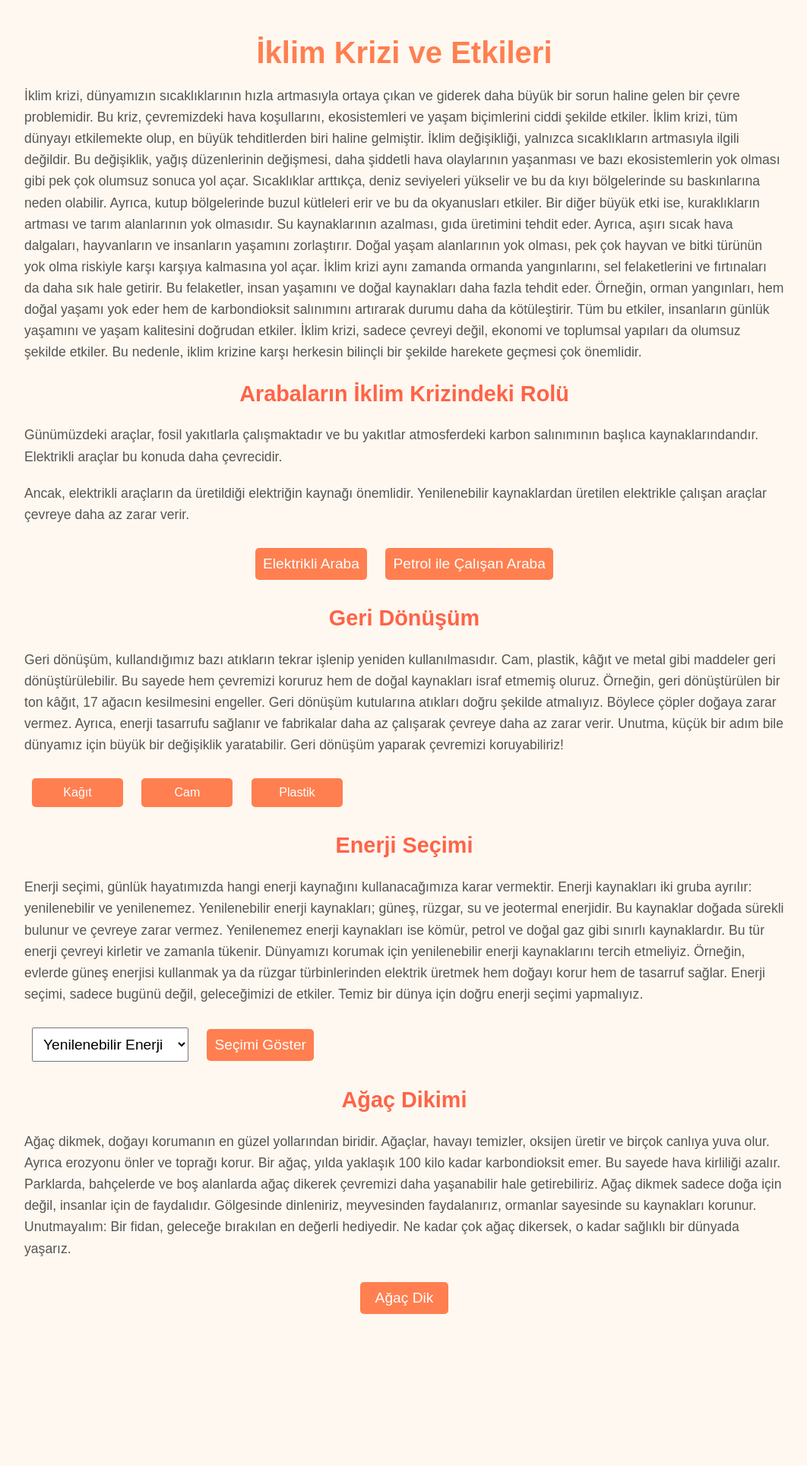
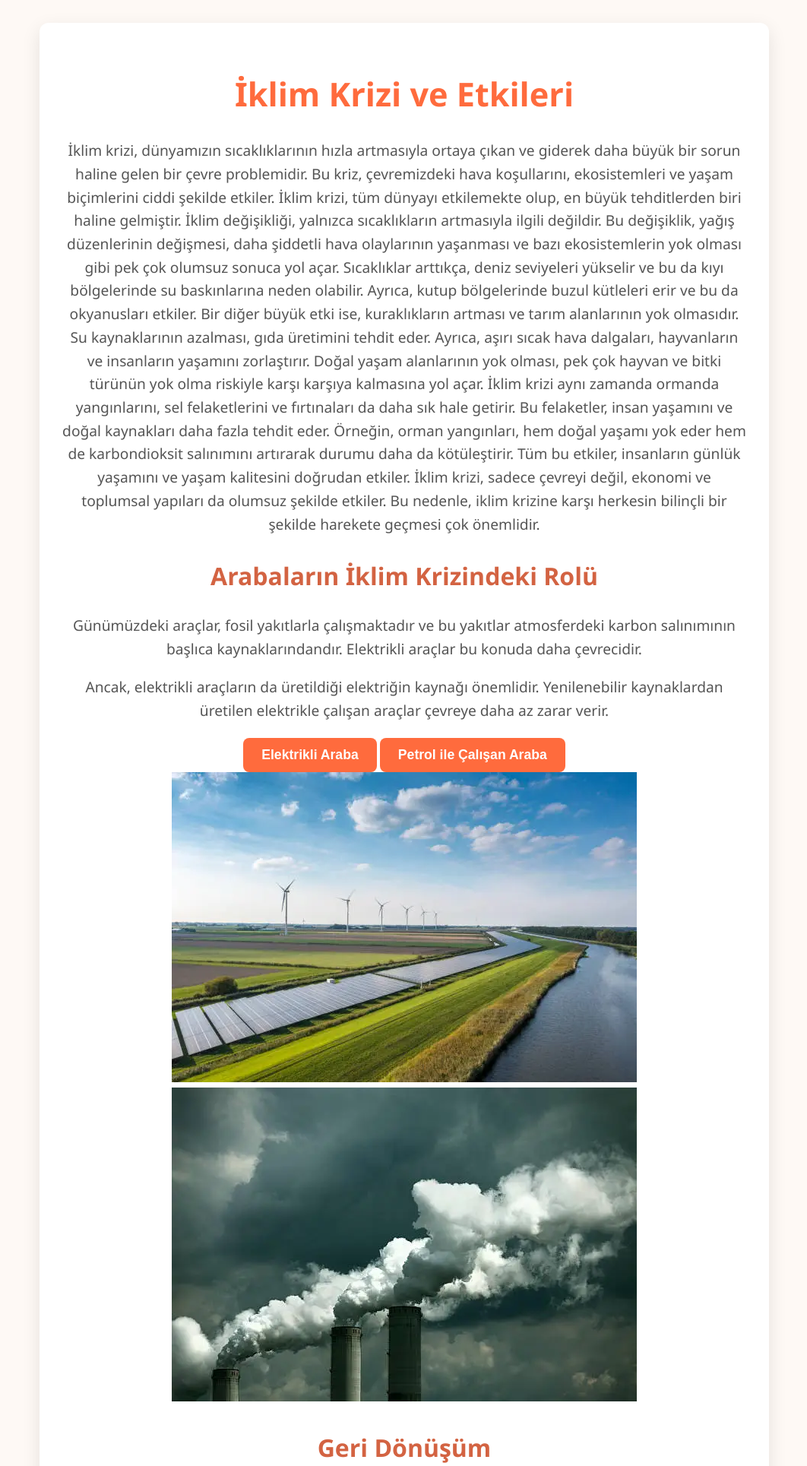
Before and after one commit to Yufka203/Mezuniyet_Projesi, a Flask app: page / in a window 1280 px wide. Shown: the top 1929 px of the page at 76% size, without its empty margins (108-1170 px from the left). Before the commit the page ends 1729 px from the top, so only its background shows below. Run offline with Flask 3, Linux system fonts and the light colour scheme.

Commit message:
Update styles.css

```diff
--- a/Mezuniyet_projem/static/styles.css
+++ b/Mezuniyet_projem/static/styles.css
@@ -1,102 +1,117 @@
 body {
-  font-family: Arial, sans-serif;
-  background-color: #fff8f0;
+    font-family: 'Segoe UI', Tahoma, Geneva, Verdana, sans-serif;
+    background-color: #fef9f5;
     margin: 0;
     padding: 0;
     color: #333;
+    line-height: 1.6;
 }
 
 .container {
-  max-width: 1000px;
-  margin: 0 auto;
-  padding: 20px;
-}
-
-h1, h2 {
+    max-width: 900px;
+    margin: 30px auto;
+    padding: 30px;
+    background: #ffffff;
+    border-radius: 12px;
+    box-shadow: 0 8px 24px rgba(0, 0, 0, 0.1);
     text-align: center;
-  color: #ff7f50;
 }
 
 h1 {
-  font-size: 2.5em;
-  margin-bottom: 20px;
+    font-size: 2.7em;
+    color: #ff6b3d;
+    margin-bottom: 25px;
+    font-weight: bold;
 }
 
 h2 {
-  font-size: 1.8em;
-  color: #ff6347;
+    font-size: 2.0em;
+    color: #d36342;
+    margin-bottom: 25px;
+    font-weight: bold;
 }
 
 p {
-  font-size: 1.1em;
-  line-height: 1.6;
+    font-size: 1.2em;
     color: #555;
     margin-bottom: 20px;
 }
 
 button {
-  background-color: #ff7f50;
-  color: white;
-  padding: 10px 20px;
+    background-color: #ff6b3d;
+    color: #fff;
+    padding: 12px 24px;
     border: none;
+    border-radius: 8px;
+    font-size: 1.1em;
+    font-weight: bold;
     cursor: pointer;
-  font-size: 1.2em;
-  border-radius: 5px;
-  margin-top: 10px;
+    transition: all 0.3s ease;
 }
 
 button:hover {
-  background-color: #ff5733;
+    background-color: #e45624;
+    transform: scale(1.03);
 }
 
-.recycling .recycle-item {
-  background-color: #ff7f50;
-  color: white;
-  padding: 10px;
-  margin: 10px;
-  cursor: pointer;
-  border-radius: 5px;
-  text-align: center;
-  display: inline-block;
-  min-width: 100px;
+#quiz-score {
+    margin-top: 25px;
+    font-size: 1.4em;
+    font-weight: bold;
+    color: #2e7d32;
 }
 
-.recycling .recycle-item:hover {
-  background-color: #ff5733;
+.question-block {
+    text-align: left;
+    margin: 30px 0;
+    padding: 20px;
+    background-color: #fff3eb;
+    border-left: 5px solid #ff6b3d;
+    border-radius: 10px;
 }
 
-.energy select, .energy button {
-  margin: 10px;
-  padding: 10px;
-  font-size: 1.2em;
+.question-block p {
+    font-weight: bold;
+    color: #222;
+    margin-bottom: 12px;
 }
 
-#energy-result {
-  margin-top: 10px;
+.question-block label {
+    display: block;
     font-size: 1.1em;
-  font-weight: bold;
-  color: #444;
+    margin: 8px 0;
+    cursor: pointer;
 }
 
-.car-activity {
-  text-align: center;
-  margin: 20px 0;
+a {
+    display: inline-block;
+    margin-top: 20px;
+    color: #ff6b3d;
+    font-weight: bold;
+    text-decoration: none;
+    transition: color 0.3s ease;
 }
 
-.car-activity button {
-  margin: 10px;
-  padding: 10px;
-  font-size: 1.2em;
+a:hover {
+    color: #e45624;
 }
 
-.car-activity img {
-  display: none;
-  margin-top: 10px;
-  max-width: 100%;
-  height: auto;
+@media (max-width: 600px) {
+    .container {
+        width: 90%;
+        padding: 20px;
     }
 
-.tree-activity {
-  text-align: center;
-  margin: 20px 0;
+    h1 {
+        font-size: 2.2em;
     }
+
+    button {
+        font-size: 1em;
+        padding: 10px 20px;
+    }
+
+    .question-block {
+        padding: 15px;
+    }
+}
```
Lines whose indentation alone changed are shown as unchanged.
